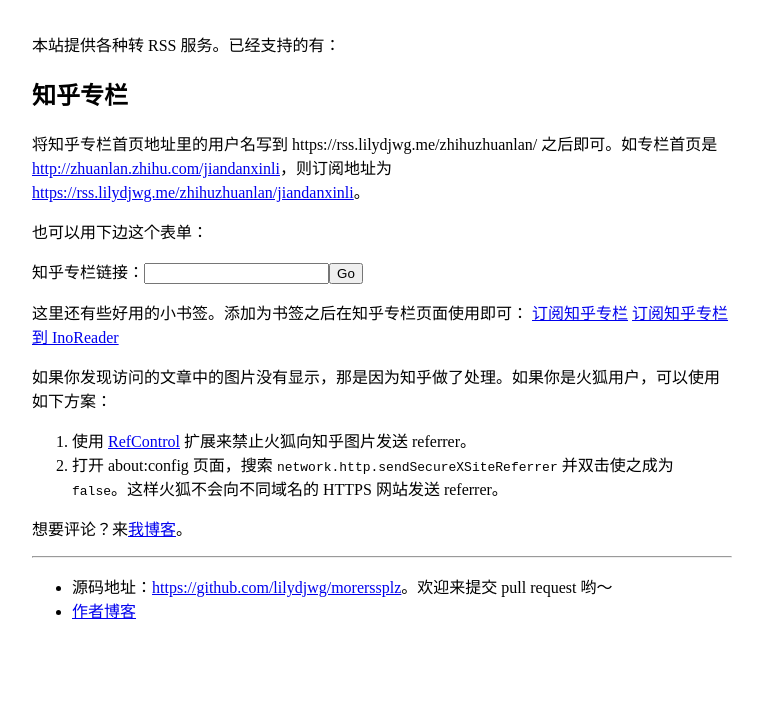
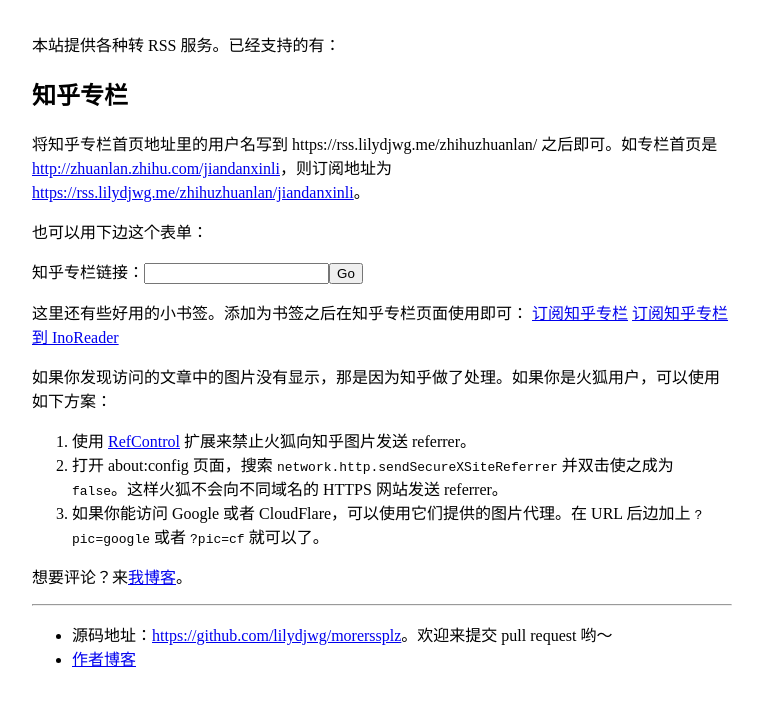
Before and after one commit to lilydjwg/morerssplz, a plain HTML site: page static/index.html in a window 1280 px wide. Shown: the whole page, without its empty margins (258-1017 px from the left). Drawn offline with Linux system fonts and the light colour scheme.

Commit message:
index: documentation for pic parameter

```diff
--- a/static/index.html
+++ b/static/index.html
@@ -36,6 +36,7 @@
 <ol>
   <li>使用 <a href="https://addons.mozilla.org/zh-CN/firefox/addon/refcontrol/">RefControl</a> 扩展来禁止火狐向知乎图片发送 referrer。</li>
   <li>打开 about:config 页面，搜索 <code>network.http.sendSecureXSiteReferrer</code> 并双击使之成为 <code>false</code>。这样火狐不会向不同域名的 HTTPS 网站发送 referrer。</li>
+  <li>如果你能访问 Google 或者 CloudFlare，可以使用它们提供的图片代理。在 URL 后边加上 <code>?pic=google</code> 或者 <code>?pic=cf</code> 就可以了。</li>
 </ol>
 <p>想要评论？来<a href="http://lilydjwg.is-programmer.com/2015/11/11/subscribe-to-zhihu-zhuanlan-via-rss.188250.html">我博客</a>。</p>
 
```
